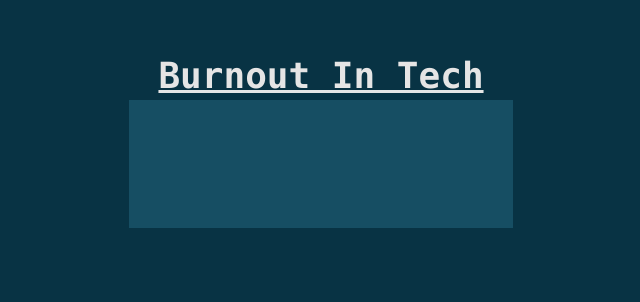
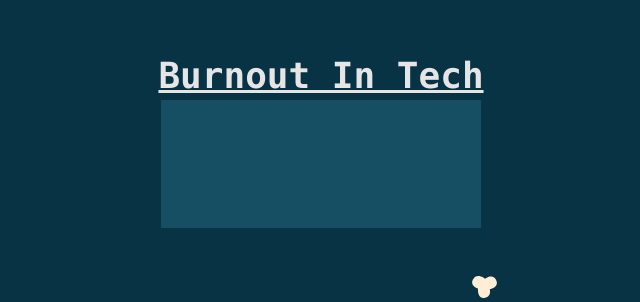
Before and after one commit to phajsi/burnout-spa, a React (Create React App) app: page / in a window 1280 px wide. Shown: the part 497-799 px from the top of the page, without its empty margins (319-959 px from the left). Built offline with nearby package versions, Linux system fonts and the light colour scheme.

Commit message:
add more parallax effects and svgs

```diff
--- a/src/App.tsx
+++ b/src/App.tsx
@@ -1,21 +1,42 @@
 import React from "react";
 import { Parallax } from "react-scroll-parallax";
+import flower from "./assets/flower.svg";
 
 const styles = {
   centerCSS:
-    "absolute top-2/3 right-0 translate-x-1/2 translate-y-1/2 text-center ",
+    " absolute top-2/3 right-0 translate-x-1/2 translate-y-1/2 text-center ",
 };
 
 const App = () => (
   <>
-    <header className="flex w-screen h-screen relative justify-center">
+    <header className="flex w-screen h-screen relative justify-center ">
       <Parallax speed={2}>
-        <div className={"bg-cyan-900 h-32 w-96 " + `${styles.centerCSS}`} />
+        <div className={"bg-cyan-900 h-32 w-80" + `${styles.centerCSS}`} />
+      </Parallax>
+      <Parallax speed={40}>
+        <div
+          className={
+            "z-1 translate-y-60 translate-x-44" + `${styles.centerCSS}`
+          }
+        >
+          <svg
+            width="25"
+            height="22"
+            viewBox="0 0 160 142"
+            fill="none"
+            xmlns="http://www.w3.org/2000/svg"
+          >
+            <path
+              d="M8.52207 17.4762C-21.657 64.0354 38.0154 80.9348 38.0154 80.9348C38.0154 80.9348 31.1565 147.497 79.5117 141.634C127.867 135.771 114.149 85.4182 114.149 85.4182C114.149 85.4182 179.309 74.7269 154.274 24.0291C132.929 -19.1949 82.9411 17.4762 82.9411 17.4762C82.9411 17.4762 34.0098 -21.8453 8.52207 17.4762Z"
+              fill="#ffedd5"
+            />
+          </svg>
+        </div>
       </Parallax>
       <Parallax speed={-10}>
         <h1
           className={
-            "text-neutral-200 font-bold capitalize w-max text-4xl font-mono underline z-1 " +
+            "text-neutral-200 font-bold capitalize w-max text-4xl font-mono underline z-10" +
             `${styles.centerCSS}`
           }
         >
@@ -25,12 +46,13 @@ const App = () => (
     </header>
 
     <Parallax speed={-2}>
-      <div className="my-4 mx-auto text-neutral-200 font-bold capitalize text-2xl w-fit">
+      <div className="my-4 mx-auto text-neutral-200 font-bold capitalize text-2xl w-fit h-40">
         <h2>What is Burnout?</h2>
       </div>
     </Parallax>
+
     <Parallax speed={-4}>
-      <div className=" mx-auto text-cyan-100 my-4 w-3/4  place-items-center">
+      <div className=" mx-auto text-cyan-100 my-4 w-3/4 place-items-center h-screen">
         <p>
           Lorem ipsum dolor sit amet, consectetur adipiscing elit. Fusce quis
           nulla placerat odio commodo sollicitudin. Aenean laoreet neque
@@ -76,6 +98,11 @@ const App = () => (
         </p>
       </div>
     </Parallax>
+    <Parallax speed={4}>
+      <div className="my-4 mx-auto text-neutral-200 font-bold capitalize text-2xl w-fit h-40">
+        <h2>Areas of worklife balance</h2>
+      </div>
+    </Parallax>
   </>
 );
 
```
Also changed, not shown: src/assets/flower.svg (added).
